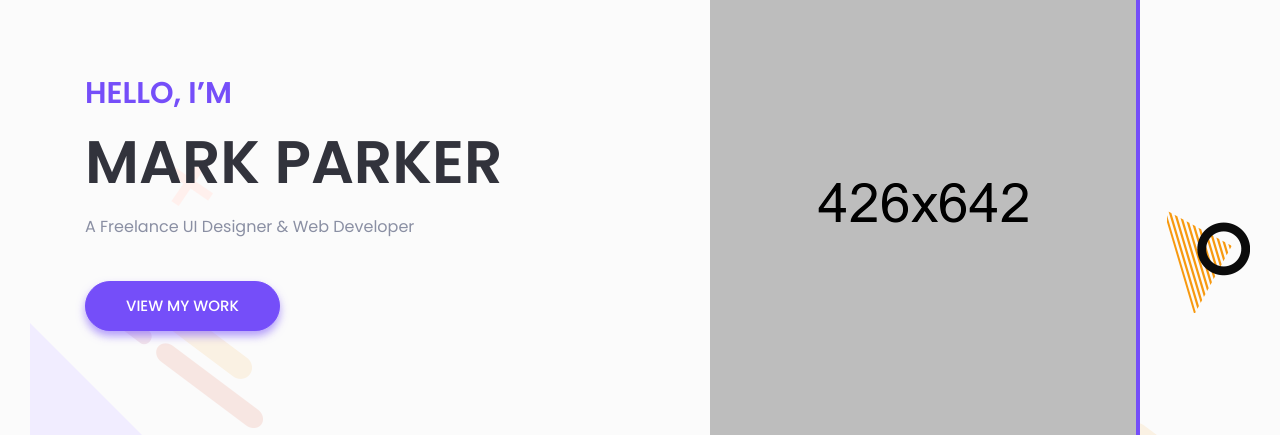
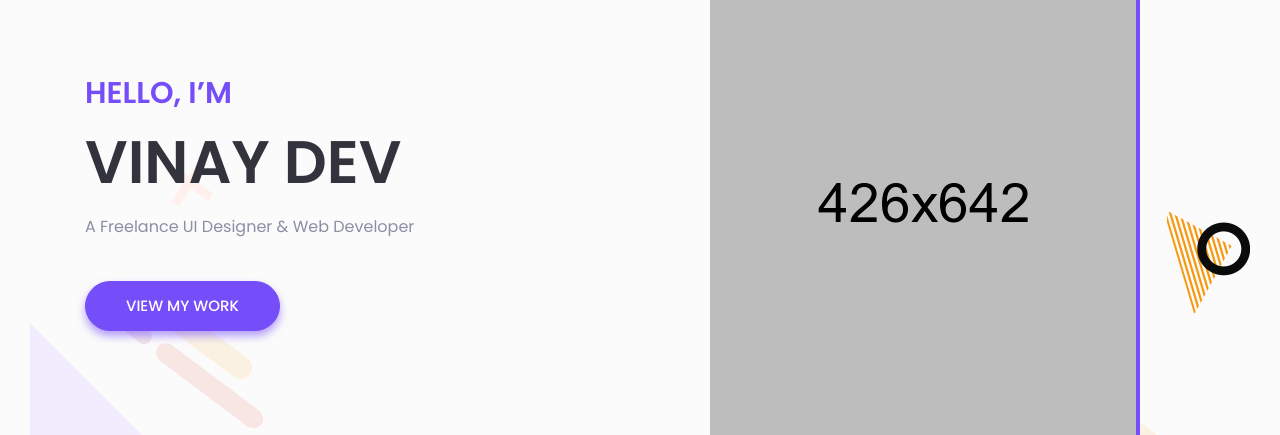
Before and after one commit to vinaydevmd/myweb, a plain HTML site: page VinayCustomWebsite/index.html in a window 1280 px wide. Shown: the part 252-687 px from the top of the page. Drawn offline with Linux system fonts and the light colour scheme; files whose address does not match are found by name.

Commit message:
updated name
test

```diff
--- a/VinayCustomWebsite/index.html
+++ b/VinayCustomWebsite/index.html
@@ -125,7 +125,7 @@
                     <div class="col-xl-5 col-lg-6">
                         <div class="header-content-right">
                             <h4 class="sub-title">Hello, I’m</h4>
-                            <h1 class="title">Mark Parker</h1>
+                            <h1 class="title">Vinay Dev</h1>
                             <p>A Freelance UI Designer & Web Developer</p>
                             <a class="main-btn" href="#work">View my Work</a>
                         </div> <!-- header content right -->
```
